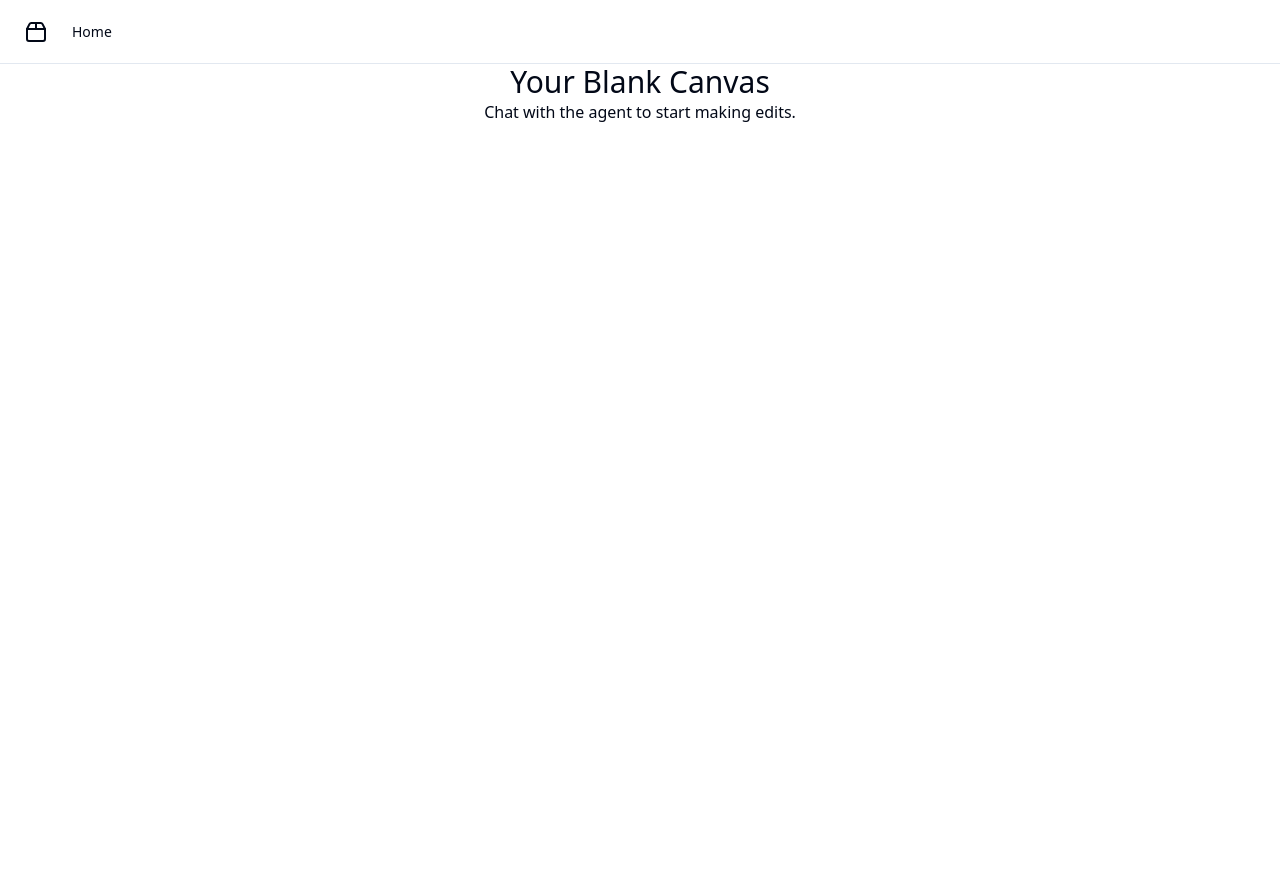
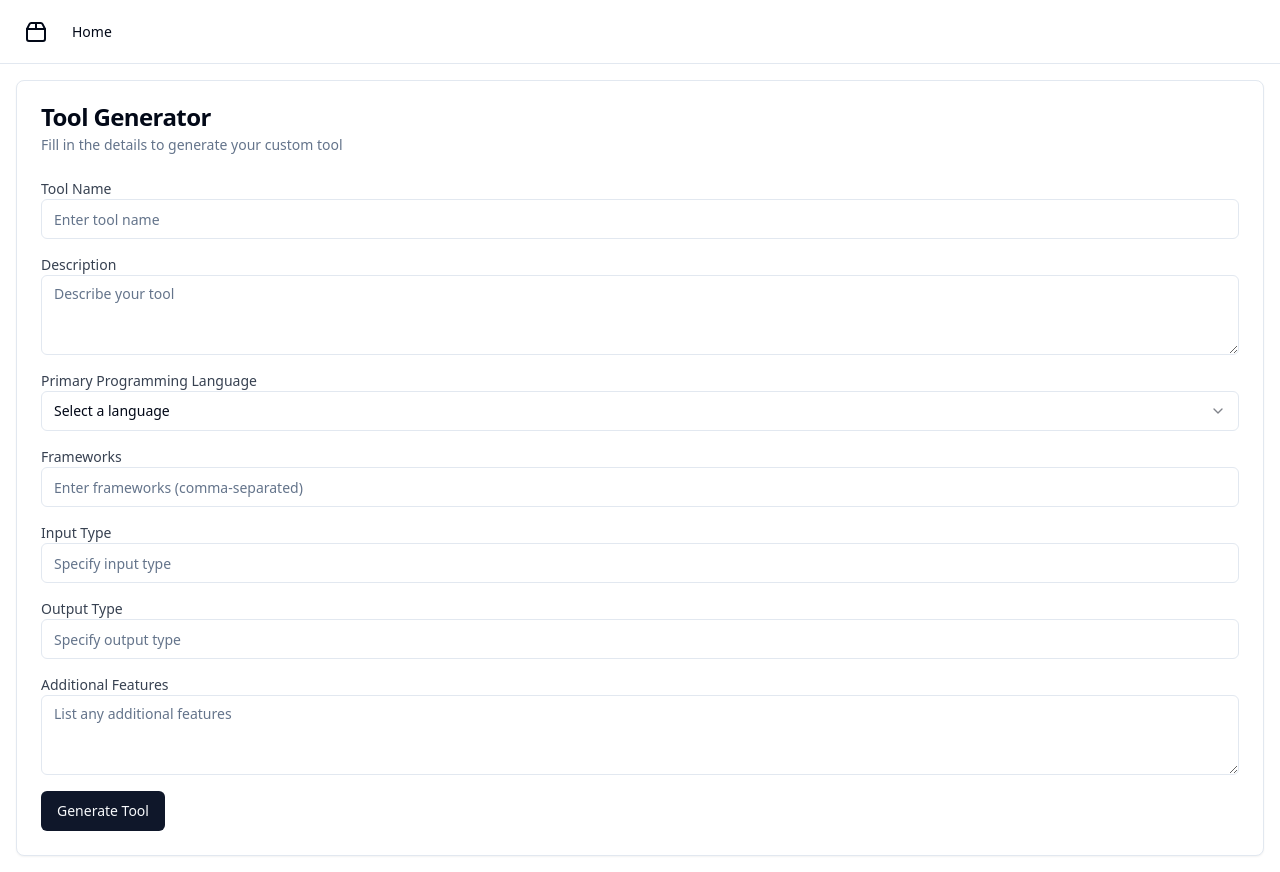
Before and after one commit to GPT-Engineer-App/tool-generator-webapp, a React (Vite) app: page / in a window 1280 px wide. Before the commit the page ends 800 px from the top, so only its background shows below. Built offline with nearby package versions, Linux system fonts and the light colour scheme.

Commit message:
Implement tool generator form and code display

```diff
--- a/src/pages/Index.jsx
+++ b/src/pages/Index.jsx
@@ -1,10 +1,179 @@
-// Update this page (the content is just a fallback if you fail to update the page)
+import { useState } from "react";
+import { useForm } from "react-hook-form";
+import { Button } from "@/components/ui/button";
+import { Input } from "@/components/ui/input";
+import { Textarea } from "@/components/ui/textarea";
+import { Select, SelectContent, SelectItem, SelectTrigger, SelectValue } from "@/components/ui/select";
+import { Tooltip, TooltipContent, TooltipProvider, TooltipTrigger } from "@/components/ui/tooltip";
+import { Card, CardContent, CardDescription, CardFooter, CardHeader, CardTitle } from "@/components/ui/card";
 
 const Index = () => {
+  const { register, handleSubmit } = useForm();
+  const [generatedCode, setGeneratedCode] = useState("");
+
+  const onSubmit = async (data) => {
+    try {
+      const response = await fetch("/generate_tool", {
+        method: "POST",
+        headers: {
+          "Content-Type": "application/json",
+        },
+        body: JSON.stringify(data),
+      });
+      const result = await response.json();
+      setGeneratedCode(result.code);
+    } catch (error) {
+      console.error("Error generating tool:", error);
+    }
+  };
+
+  const downloadCode = () => {
+    const element = document.createElement("a");
+    const file = new Blob([generatedCode], { type: "text/plain" });
+    element.href = URL.createObjectURL(file);
+    element.download = "generated_tool.txt";
+    document.body.appendChild(element);
+    element.click();
+    document.body.removeChild(element);
+  };
+
   return (
-    <div className="text-center">
-      <h1 className="text-3xl">Your Blank Canvas</h1>
-      <p>Chat with the agent to start making edits.</p>
+    <div className="container mx-auto p-4">
+      <Card>
+        <CardHeader>
+          <CardTitle>Tool Generator</CardTitle>
+          <CardDescription>Fill in the details to generate your custom tool</CardDescription>
+        </CardHeader>
+        <CardContent>
+          <form onSubmit={handleSubmit(onSubmit)} className="space-y-4">
+            <TooltipProvider>
+              <Tooltip>
+                <TooltipTrigger asChild>
+                  <div>
+                    <label htmlFor="toolName" className="block text-sm font-medium text-gray-700">Tool Name</label>
+                    <Input id="toolName" {...register("toolName")} placeholder="Enter tool name" />
+                  </div>
+                </TooltipTrigger>
+                <TooltipContent>
+                  <p>Enter a unique name for your tool</p>
+                </TooltipContent>
+              </Tooltip>
+            </TooltipProvider>
+
+            <TooltipProvider>
+              <Tooltip>
+                <TooltipTrigger asChild>
+                  <div>
+                    <label htmlFor="description" className="block text-sm font-medium text-gray-700">Description</label>
+                    <Textarea id="description" {...register("description")} placeholder="Describe your tool" />
+                  </div>
+                </TooltipTrigger>
+                <TooltipContent>
+                  <p>Provide a brief description of your tool's functionality</p>
+                </TooltipContent>
+              </Tooltip>
+            </TooltipProvider>
+
+            <TooltipProvider>
+              <Tooltip>
+                <TooltipTrigger asChild>
+                  <div>
+                    <label htmlFor="language" className="block text-sm font-medium text-gray-700">Primary Programming Language</label>
+                    <Select onValueChange={(value) => register("language").onChange({ target: { value } })}>
+                      <SelectTrigger>
+                        <SelectValue placeholder="Select a language" />
+                      </SelectTrigger>
+                      <SelectContent>
+                        <SelectItem value="python">Python</SelectItem>
+                        <SelectItem value="javascript">JavaScript</SelectItem>
+                        <SelectItem value="java">Java</SelectItem>
+                        <SelectItem value="csharp">C#</SelectItem>
+                      </SelectContent>
+                    </Select>
+                  </div>
+                </TooltipTrigger>
+                <TooltipContent>
+                  <p>Choose the main programming language for your tool</p>
+                </TooltipContent>
+              </Tooltip>
+            </TooltipProvider>
+
+            <TooltipProvider>
+              <Tooltip>
+                <TooltipTrigger asChild>
+                  <div>
+                    <label htmlFor="frameworks" className="block text-sm font-medium text-gray-700">Frameworks</label>
+                    <Input id="frameworks" {...register("frameworks")} placeholder="Enter frameworks (comma-separated)" />
+                  </div>
+                </TooltipTrigger>
+                <TooltipContent>
+                  <p>List any frameworks or libraries your tool will use</p>
+                </TooltipContent>
+              </Tooltip>
+            </TooltipProvider>
+
+            <TooltipProvider>
+              <Tooltip>
+                <TooltipTrigger asChild>
+                  <div>
+                    <label htmlFor="inputType" className="block text-sm font-medium text-gray-700">Input Type</label>
+                    <Input id="inputType" {...register("inputType")} placeholder="Specify input type" />
+                  </div>
+                </TooltipTrigger>
+                <TooltipContent>
+                  <p>Describe the type of input your tool will accept</p>
+                </TooltipContent>
+              </Tooltip>
+            </TooltipProvider>
+
+            <TooltipProvider>
+              <Tooltip>
+                <TooltipTrigger asChild>
+                  <div>
+                    <label htmlFor="outputType" className="block text-sm font-medium text-gray-700">Output Type</label>
+                    <Input id="outputType" {...register("outputType")} placeholder="Specify output type" />
+                  </div>
+                </TooltipTrigger>
+                <TooltipContent>
+                  <p>Describe the type of output your tool will produce</p>
+                </TooltipContent>
+              </Tooltip>
+            </TooltipProvider>
+
+            <TooltipProvider>
+              <Tooltip>
+                <TooltipTrigger asChild>
+                  <div>
+                    <label htmlFor="additionalFeatures" className="block text-sm font-medium text-gray-700">Additional Features</label>
+                    <Textarea id="additionalFeatures" {...register("additionalFeatures")} placeholder="List any additional features" />
+                  </div>
+                </TooltipTrigger>
+                <TooltipContent>
+                  <p>Specify any extra features or requirements for your tool</p>
+                </TooltipContent>
+              </Tooltip>
+            </TooltipProvider>
+
+            <Button type="submit">Generate Tool</Button>
+          </form>
+        </CardContent>
+      </Card>
+
+      {generatedCode && (
+        <Card className="mt-8">
+          <CardHeader>
+            <CardTitle>Generated Code</CardTitle>
+          </CardHeader>
+          <CardContent>
+            <pre className="bg-gray-100 p-4 rounded-md overflow-x-auto">
+              <code>{generatedCode}</code>
+            </pre>
+          </CardContent>
+          <CardFooter>
+            <Button onClick={downloadCode}>Download Code</Button>
+          </CardFooter>
+        </Card>
+      )}
     </div>
   );
 };
```
